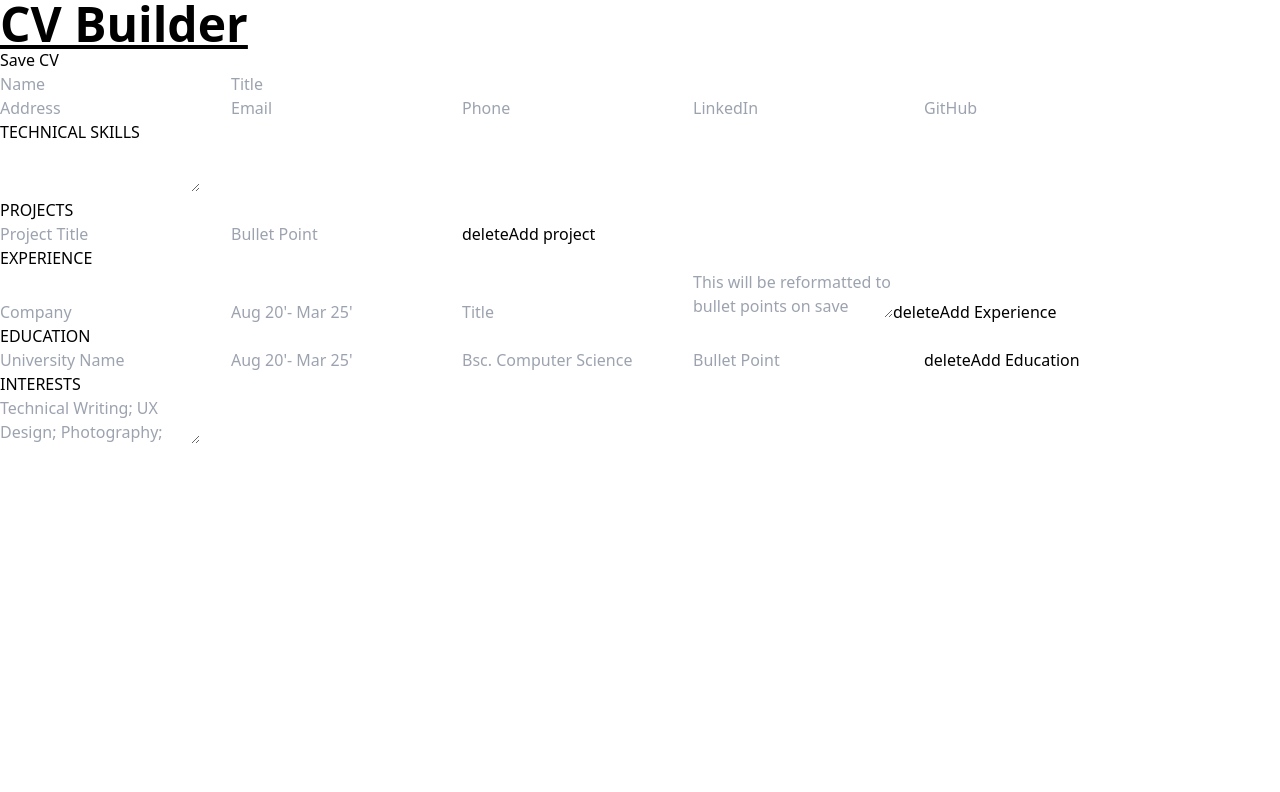
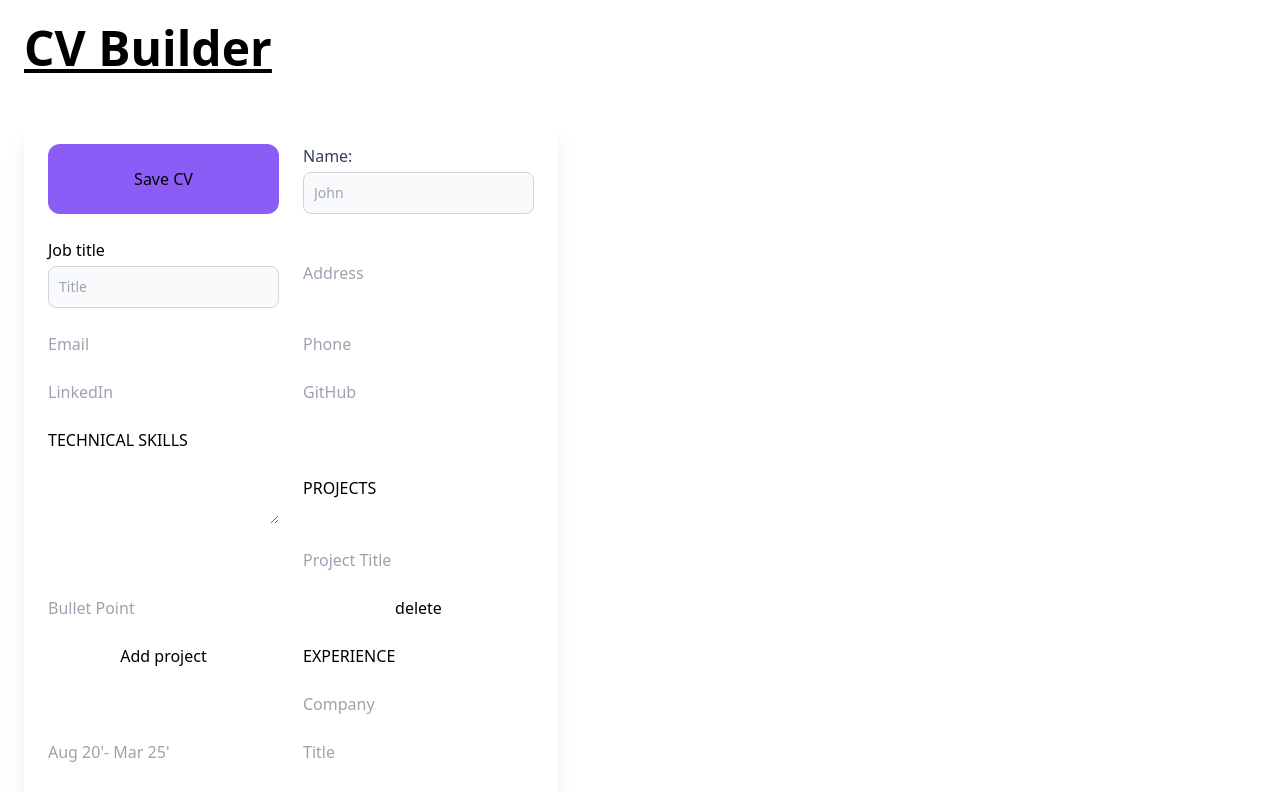
Before and after one commit to Eveieve/CV-builder, a React (Vite) app: page / in a window 1280 px wide. Shown: the top 792 px of the page. Built offline with nearby package versions, Linux system fonts and the light colour scheme.

Commit message:
[css] Style form

```diff
--- a/package.json
+++ b/package.json
@@ -26,7 +26,8 @@
     "eslint-plugin-react": "^7.32.2",
     "eslint-plugin-react-hooks": "^4.6.0",
     "eslint-plugin-react-refresh": "^0.3.4",
-    "prettier": "3.0.0",
+    "prettier": "^3.0.0",
+    "prettier-plugin-tailwindcss": "^0.4.1",
     "tailwindcss": "^3.3.3",
     "vite": "^4.3.9"
   }
--- /dev/null
+++ b/prettier.config.js
@@ -0,0 +1,3 @@
+module.exports = {
+  plugins: ['prettier-plugin-tailwindcss'],
+};
--- a/src/App.css
+++ b/src/App.css
@@ -1,8 +1,3 @@
-@tailwind base;
-@tailwind components;
-@tailwind utilities;
-
-
 /* #root {
   width: 100vw;
 }
--- a/src/App.jsx
+++ b/src/App.jsx
@@ -248,11 +248,15 @@ function App() {
 
   return (
     <>
-      <h1 className="text-5xl font-bold underline">CV Builder</h1>
-      <div className="form-and-resume">
-        <form className="form" onSubmit={handleSubmit}>
+      <h1 class="text-5xl font-bold underline p-6 ">CV Builder</h1>
+      <div className="form-and-resume flex p-6 shadow-lg rounded-xl">
+        <form
+          className="form grid gap-6 mb-6 md:grid-cols-2 shadow-xl p-6"
+          onSubmit={handleSubmit}
+        >
           <button
-            className="saveCV editing"
+            className="saveCV editing bg-violet-500 hover:bg-violet-600 active:bg-violet-700
+            focus:outline-none focus:ring focus:ring-violet-300 rounded-xl"
             type="submit"
             onClick={toggleSaveCV}
           >
--- a/src/Personal.jsx
+++ b/src/Personal.jsx
@@ -3,23 +3,31 @@ function Personal({ ...props }) {
   /// spreading (...props) is only doing onChange = {onChange}
   return (
     <>
-      <div className="personal-one">
+      <label for="name" class="block text-slate-700">
+        <span class="block">Name: </span>
         <input
           {...props}
-          className="name"
-          placeholder="Name"
+          className="mt-1 block w-full bg-gray-50 border border-gray-300 text-gray-900 text-sm
+             rounded-lg focus:ring-blue-500 focus:border-blue-500  p-2.5 dark:bg-gray-700 dark:border-gray-600 dark:placeholder-gray-400 dark:text-white dark:focus:ring-blue-500 dark:focus:border-blue-500 outline-none"
+          required
+          placeholder="John"
           name="name"
           value={name}
         />
+      </label>
+      <label>
+        <span class="block">Job title</span>
         <input
           {...props}
-          className="title"
+          className="mt-1 block w-full bg-gray-50 border border-gray-300 text-gray-900 text-sm
+            rounded-lg focus:ring-blue-500 focus:border-blue-500  p-2.5 dark:bg-gray-700 dark:border-gray-600 dark:placeholder-gray-400 dark:text-white dark:focus:ring-blue-500 dark:focus:border-blue-500 outline-none"
+          required
           placeholder="Title"
           name="title"
           value={title}
         />
-      </div>
-      <div className="personal-two">
+      </label>
+
       <input
         {...props}
         className="address"
@@ -56,7 +64,6 @@ function Personal({ ...props }) {
         name="gitHub"
         value={gitHub}
       />
-      </div>
     </>
   );
 }
```
Also changed, not shown: src/PersonalItem.jsx (added), 1 other file (tests, documents, lock files or other folders). Lines whose indentation alone changed are shown as unchanged.
